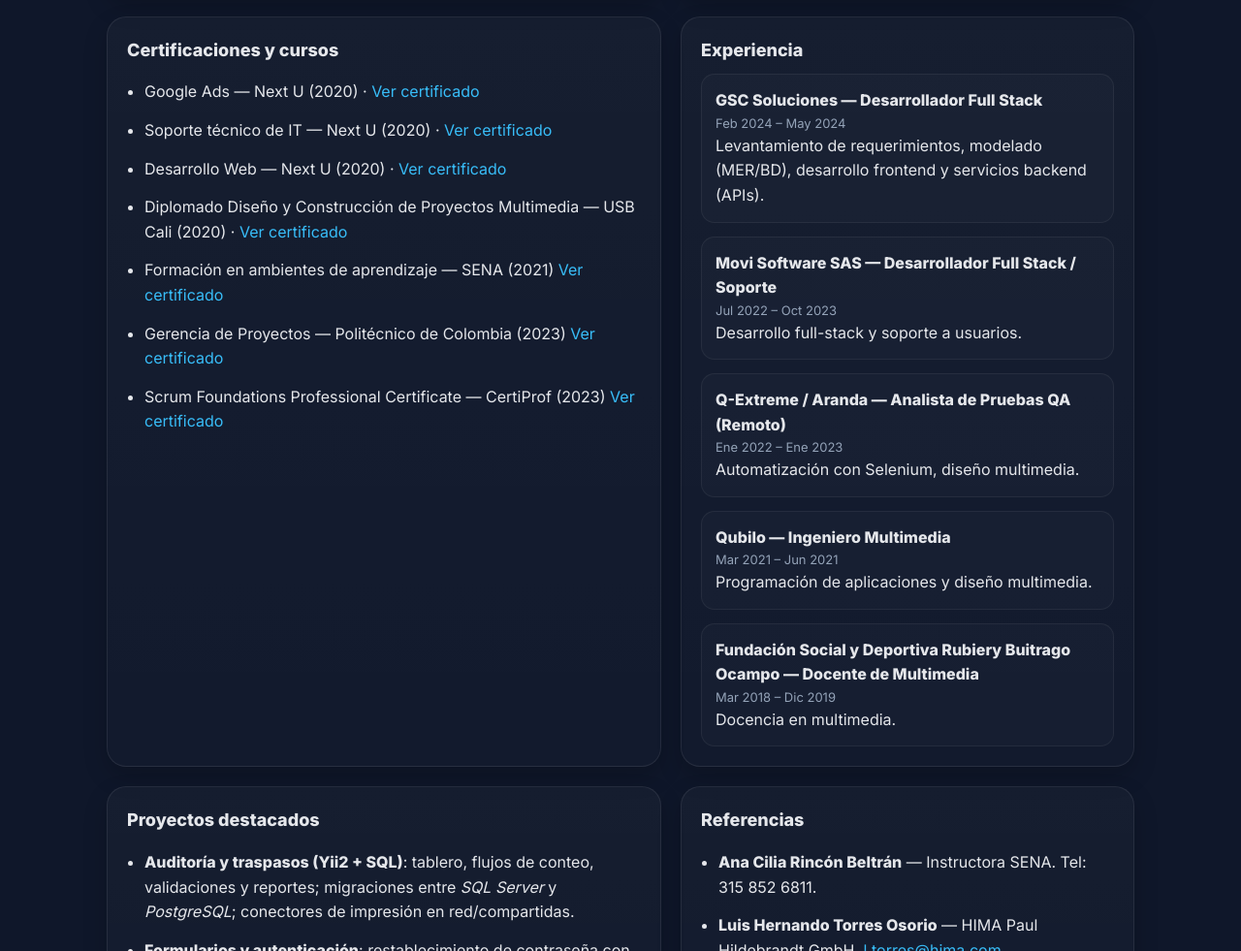
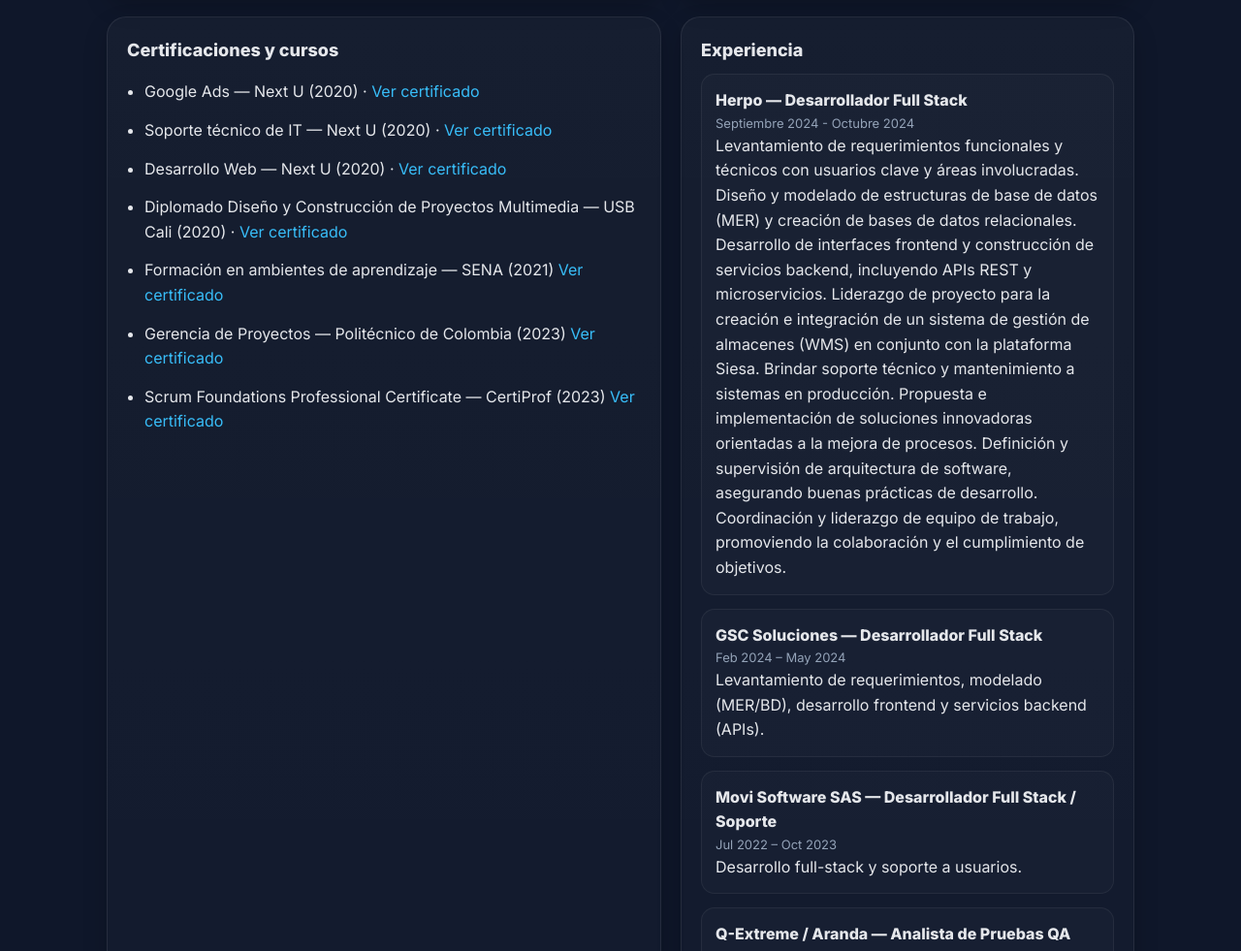
Before and after one commit to sekeiryuutei/HojaDeVida, a plain HTML site: page index.html in a window 1280 px wide. Shown: the part 984-1965 px from the top of the page at 97% size. Drawn offline with Linux system fonts and the light colour scheme.

Commit message:
agregando exp herpo

```diff
--- a/index.html
+++ b/index.html
@@ -157,6 +157,27 @@
         <h2>Experiencia</h2>
         <div class="timeline">
           <div class="job">
+            <div class="title">Herpo — Desarrollador Full Stack</div>
+            <div class="when">Septiembre 2024 - Octubre 2024</div>
+            <div>
+              Levantamiento de requerimientos funcionales y técnicos con usuarios clave y áreas
+              involucradas.
+              Diseño y modelado de estructuras de base de datos (MER) y creación de bases de
+              datos relacionales.
+              Desarrollo de interfaces frontend y construcción de servicios backend, incluyendo
+              APIs REST y microservicios.
+              Liderazgo de proyecto para la creación e integración de un sistema de gestión de
+              almacenes (WMS) en conjunto con la plataforma Siesa.
+              Brindar soporte técnico y mantenimiento a sistemas en producción.
+              Propuesta e implementación de soluciones innovadoras orientadas a la mejora de
+              procesos.
+              Definición y supervisión de arquitectura de software, asegurando buenas prácticas
+              de desarrollo.
+              Coordinación y liderazgo de equipo de trabajo, promoviendo la colaboración y el
+              cumplimiento de objetivos.
+            </div>
+          </div>
+          <div class="job">
             <div class="title">GSC Soluciones — Desarrollador Full Stack</div>
             <div class="when">Feb 2024 – May 2024</div>
             <div>Levantamiento de requerimientos, modelado (MER/BD), desarrollo frontend y servicios backend (APIs).
```
